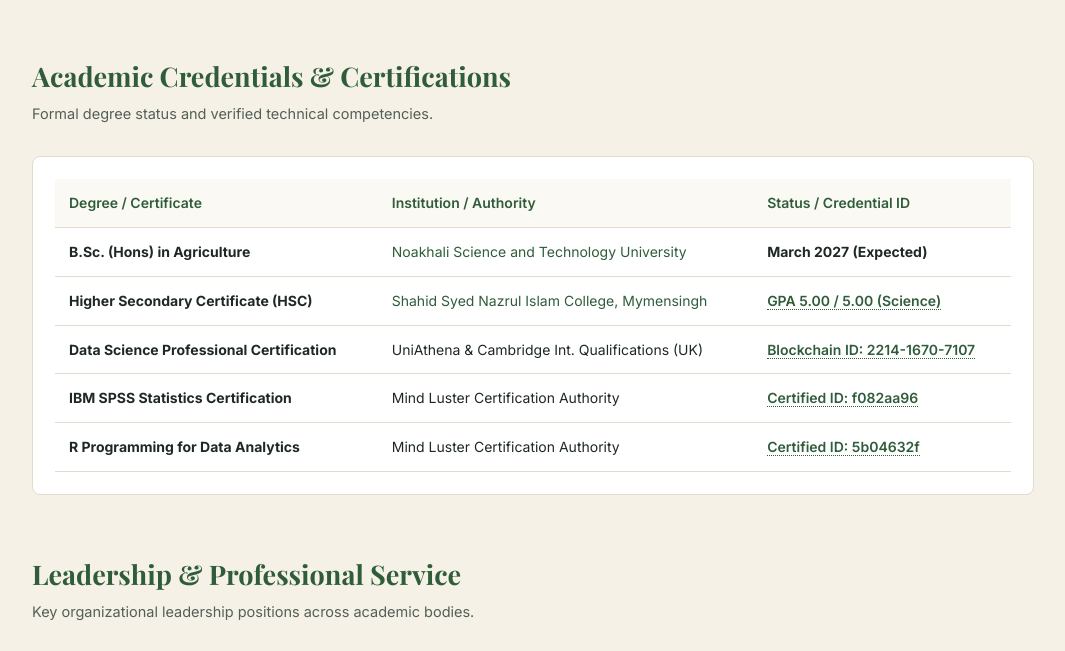
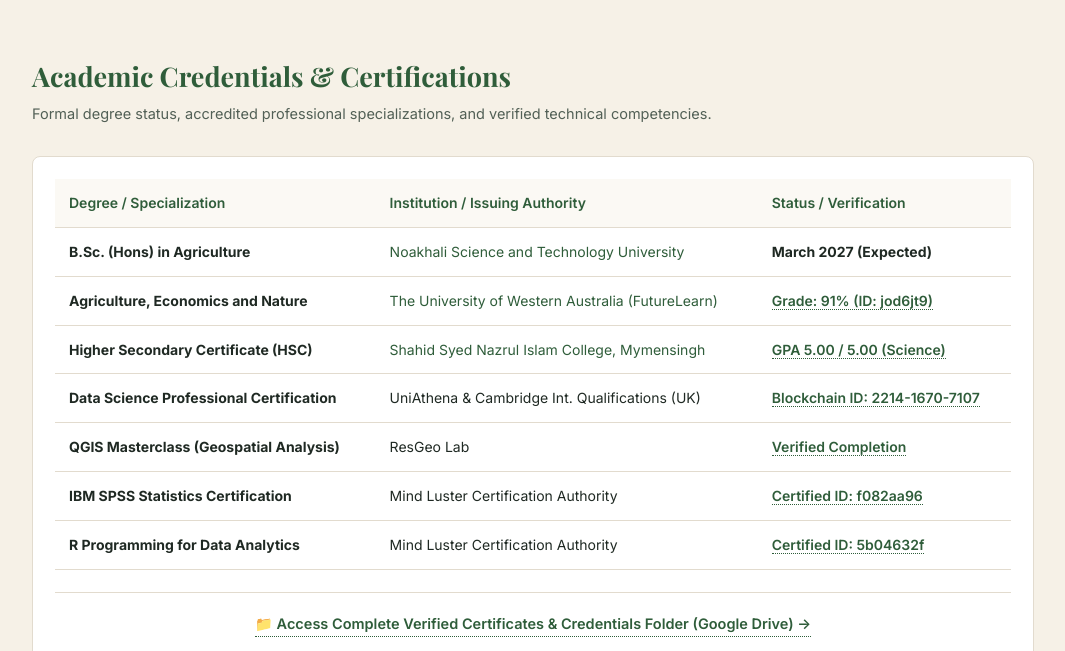
Before and after one commit to AkibRTahmid/AkibRTahmid.github.io, a plain HTML site: page index.html in a window 1280 px wide. Shown: the part 4538-5189 px from the top of the page, without its empty margins (107-1172 px from the left). Drawn offline with nearby package versions, Linux system fonts and the light colour scheme; a web font is replaced by a local one.

Commit message:
Update index.html

```diff
--- a/index.html
+++ b/index.html
@@ -551,7 +551,7 @@
     .score-table {
       width: 100%;
       border-collapse: collapse;
-      min-width: 520px;
+      min-width: 540px;
     }
 
     .score-table th, .score-table td {
@@ -1135,18 +1135,18 @@
       </div>
     </section>
 
-    <!-- Curated Academic Credentials & Certificates -->
+    <!-- Curated Academic Credentials & Certificates (Updated with New Credentials & Drive Folder) -->
     <section id="credentials" style="margin-bottom: 55px;">
       <h2 class="section-title">Academic Credentials & Certifications</h2>
-      <p class="section-subtitle">Formal degree status and verified technical competencies.</p>
+      <p class="section-subtitle">Formal degree status, accredited professional specializations, and verified technical competencies.</p>
 
       <div class="academic-card">
         <table class="score-table">
           <thead>
             <tr>
-              <th>Degree / Certificate</th>
-              <th>Institution / Authority</th>
-              <th>Status / Credential ID</th>
+              <th>Degree / Specialization</th>
+              <th>Institution / Issuing Authority</th>
+              <th>Status / Verification</th>
             </tr>
           </thead>
           <tbody>
@@ -1154,6 +1154,11 @@
               <td><strong>B.Sc. (Hons) in Agriculture</strong></td>
               <td><a href="https://nstu.edu.bd/" target="_blank" rel="noopener noreferrer" style="color: var(--primary-green); text-decoration: none;">Noakhali Science and Technology University</a></td>
               <td><strong>March 2027 (Expected)</strong></td>
+            </tr>
+            <tr>
+              <td><strong>Agriculture, Economics and Nature</strong></td>
+              <td><a href="https://www.futurelearn.com/certificates/jod6jt9" target="_blank" rel="noopener noreferrer" style="color: var(--primary-green); text-decoration: none;">The University of Western Australia (FutureLearn)</a></td>
+              <td><a href="https://drive.google.com/open?id=1T4DPHbXgHj5nEaiQ1v_DmbLvX7fzwDO4" target="_blank" rel="noopener noreferrer" class="cert-link">Grade: 91% (ID: jod6jt9)</a></td>
             </tr>
             <tr>
               <td><strong>Higher Secondary Certificate (HSC)</strong></td>
@@ -1164,6 +1169,11 @@
               <td><strong>Data Science Professional Certification</strong></td>
               <td>UniAthena & Cambridge Int. Qualifications (UK)</td>
               <td><a href="https://drive.google.com/open?id=1WWybJ9XzJKBBN9dI7jDz4WhZohg_GEcm" target="_blank" rel="noopener noreferrer" class="cert-link">Blockchain ID: 2214-1670-7107</a></td>
+            </tr>
+            <tr>
+              <td><strong>QGIS Masterclass (Geospatial Analysis)</strong></td>
+              <td>ResGeo Lab</td>
+              <td><a href="https://drive.google.com/open?id=10uwrgLf8-zf6DF9l_jP2baPPjRurZ3r3" target="_blank" rel="noopener noreferrer" class="cert-link">Verified Completion</a></td>
             </tr>
             <tr>
               <td><strong>IBM SPSS Statistics Certification</strong></td>
@@ -1177,6 +1187,13 @@
             </tr>
           </tbody>
         </table>
+
+        <!-- Direct Link to Complete Certificates Drive Folder -->
+        <div style="margin-top: 22px; padding-top: 18px; border-top: 1px solid var(--border-soft); text-align: center;">
+          <a href="https://drive.google.com/drive/folders/10bv86ow3JNaoyKT2ndKJ-ont7f_sp8EQ" target="_blank" rel="noopener noreferrer" class="cert-link" style="font-size: 14.5px; font-weight: 600; display: inline-flex; align-items: center; gap: 6px;">
+            <span>📁 Access Complete Verified Certificates & Credentials Folder (Google Drive) →</span>
+          </a>
+        </div>
       </div>
     </section>
 
```
